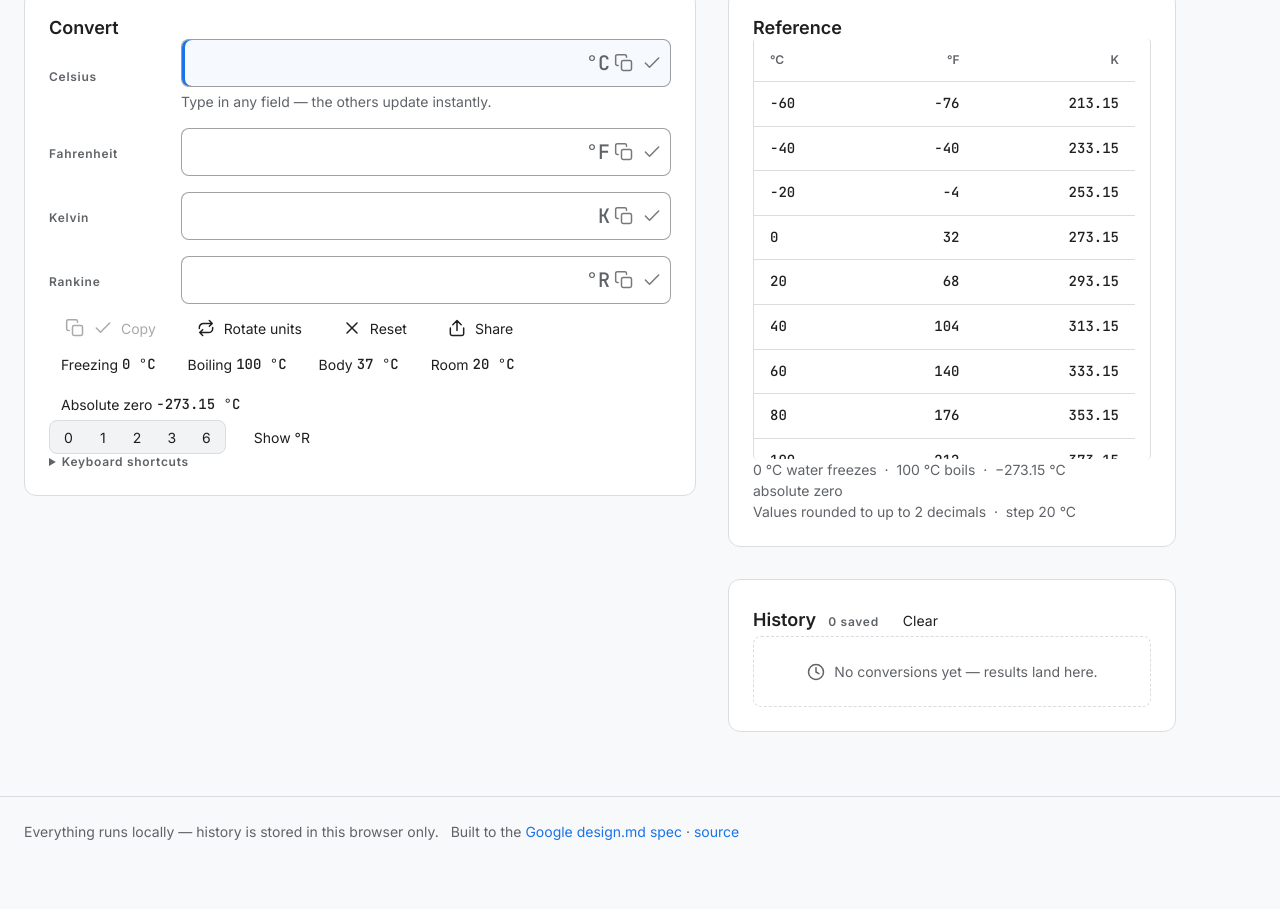
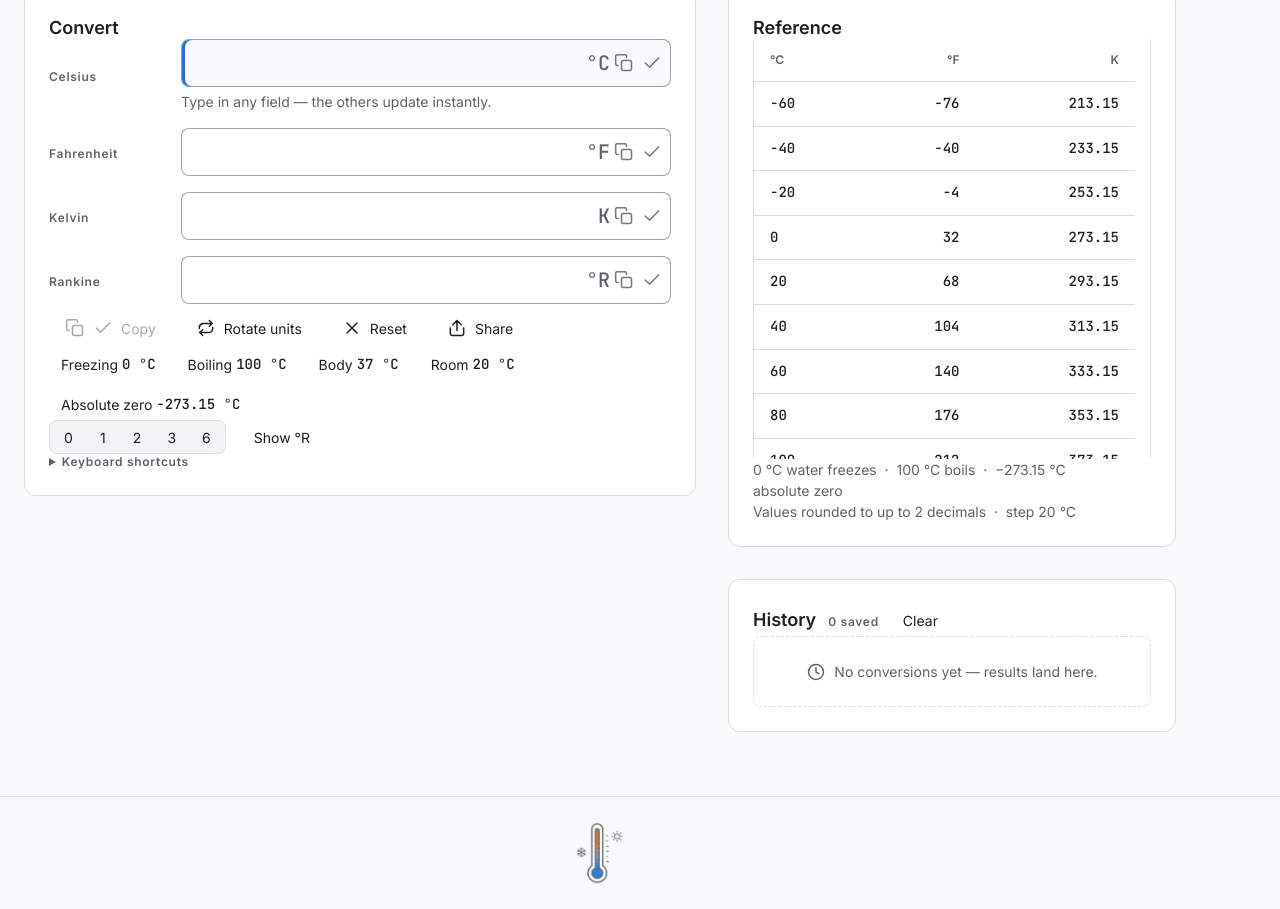
Before and after one commit to tarun1sisodia/TempConv, a website with bundled scripts: page index.html in a window 1280 px wide. Shown: the part 217-1126 px from the top of the page. Before the commit the page ends 1083 px from the top, so only its background shows below. Built offline with nearby package versions, Linux system fonts and the light colour scheme.

Commit message:
Replace footer text with decorative thermometer illustration
- Remove 'Everything runs locally' and 'Built to the Google design.md spec' footer lines
- Add generated line-art thermometer emblem (assets/footer-art.png, transparent, palette-matched)
- Footer art sized via --space-xxxl per DESIGN.md spacing grid
- bundle.mjs: inline local PNGs as data URIs so dist stays single-file

Co-authored-by: arena-agent <297053741+arena-agent@users.noreply.github.com>

```diff
--- a/css/layout.css
+++ b/css/layout.css
@@ -98,8 +98,8 @@
     padding-block: var(--space-lg);
     color: var(--app-text-muted);
   }
-  .footer__inner { display: flex; flex-wrap: wrap; gap: var(--space-sm); align-items: baseline; }
-  .footer__inner > :last-child { margin-inline-start: auto; }
+  .footer__inner { display: flex; justify-content: center; align-items: center; }
+  .footer-art { display: block; height: var(--space-xxxl); width: auto; }
 
   .banner--noscript { margin-block-start: var(--space-lg); }
 
--- a/index.html
+++ b/index.html
@@ -248,9 +248,8 @@
   </main>
 
   <footer>
-    <div class="shell footer__inner u-t-body-md">
-      <p>Everything runs locally — history is stored in this browser only.</p>
-      <p>Built to the <a href="https://github.com/google-labs-code/design.md" rel="noopener">Google design.md spec</a> · <a href="https://github.com/tarun1sisodia/TempConv" rel="noopener">source</a></p>
+    <div class="shell footer__inner">
+      <img class="footer-art" src="assets/footer-art.png" alt="" width="108" height="140" loading="lazy" decoding="async">
     </div>
   </footer>
 
```
Also changed, not shown: DESIGN.md (+1 -1 lines), scripts/bundle.mjs (+4 -0 lines), assets/footer-art.png (added).
